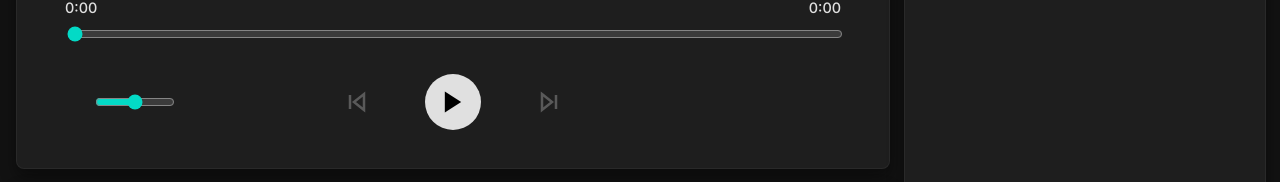
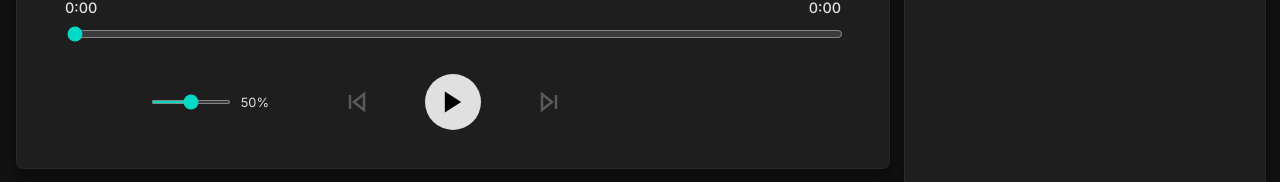
Before and after one commit to Luckysreee/MyAudioPlayer, a React (Vite) app: page / in a window 1280 px wide. Shown: the part 358-540 px from the top of the page. Built offline with nearby package versions, Linux system fonts and the light colour scheme; the HTML template or start-up script is replaced by a standard one.

Commit message:
Redesigning the animations

```diff
--- a/src/App.jsx
+++ b/src/App.jsx
@@ -172,12 +172,18 @@ function App() {
                 </div>
             </header>
 
-            <main className="app-content">
-                {/* Apply Zoom Here via Transform or Font Size */}
+            <main className="app-content" style={{ overflow: 'auto', position: 'relative', width: '100%', height: '100%' }}>
+                {/* Apply Zoom via Transform */}
                 <div style={{
+                    width: `${100 * (100 / zoomLevel)}%`, // Compensate width to keep filling screen relative to scale?
+                    // Actually, if we want "Zoom In", we want elements to get bigger.
+                    // If we scale(1.5), elements are 1.5x bigger. They might overflow.
+                    // Width should be '100%' of the *unscaled* space?
+                    // Let's just set width: '100%' and let it overflow.
                     width: '100%',
                     height: '100%',
-                    fontSize: `${zoomLevel}%`
+                    transform: `scale(${zoomLevel / 100})`,
+                    transformOrigin: 'top left'
                 }}>
                     <AudioPlayer
                         key={resetKey}
--- a/src/components/AudioPlayer.jsx
+++ b/src/components/AudioPlayer.jsx
@@ -319,8 +319,15 @@ const AudioPlayer = ({
                     <div style={{ display: 'grid', gridTemplateColumns: '1fr auto 1fr', alignItems: 'center' }}>
 
                         {/* Volume (Left Side) */}
-                        <div className="volume-control flex-center gap-sm" style={{ justifySelf: 'start' }}>
+                        <div className="volume-control flex-center gap-sm" style={{ justifySelf: 'start', minWidth: '140px' }}>
+                            <button className="btn-icon-small" onClick={() => handleVolumeChange({ target: { value: volume > 0 ? 0 : 0.5 } })} title="Mute/Unmute">
+                                {volume === 0 ? (
+                                    <svg width="20" height="20" viewBox="0 0 24 24" fill="none" stroke="var(--text-muted)" strokeWidth="2"><line x1="1" y1="1" x2="23" y2="23"></line><path d="M9 9v6a3 3 0 0 0 5.12 2.12M15 9.34V4a3 3 0 0 0-5.94-.6"></path><path d="M17 16.95A7 7 0 0 1 5 12v-2m14 0a7 7 0 0 0-2-4.9"></path></svg>
+                                ) : (
                                     <svg width="20" height="20" viewBox="0 0 24 24" fill="none" stroke="var(--text-muted)" strokeWidth="2"><polygon points="11 5 6 9 2 9 2 15 6 15 11 19 11 5"></polygon><path d="M19.07 4.93a10 10 0 0 1 0 14.14M15.54 8.46a5 5 0 0 1 0 7.07" /></svg>
+                                )}
+                            </button>
+                            <div style={{ display: 'flex', flexDirection: 'column', width: '80px', gap: '2px' }}>
                                 <input
                                     type="range"
                                     min="0"
@@ -329,8 +336,11 @@ const AudioPlayer = ({
                                     value={volume}
                                     onChange={handleVolumeChange}
                                     className="no-drag custom-slider"
-                                style={{ width: '80px' }}
+                                    style={{ width: '100%', height: '4px' }}
+                                    title={`Volume: ${Math.round(volume * 100)}%`}
                                 />
+                            </div>
+                            <span style={{ fontSize: '0.8rem', color: 'var(--text-muted)', minWidth: '35px' }}>{Math.round(volume * 100)}%</span>
                         </div>
 
                         {/* Playback Buttons (Center) */}
--- a/src/components/SynthAnimation.jsx
+++ b/src/components/SynthAnimation.jsx
@@ -1,6 +1,6 @@
 import React from 'react';
 
-const SynthAnimation = ({ isPlaying, mode = 'ground', animationDuration = 8 }) => {
+const SynthAnimation = ({ isPlaying, mode = 'ground', animationDuration = 12 }) => {
 
     return (
         <div style={{ width: '100%', height: '100%', position: 'relative', overflow: 'hidden' }}>
```
Lines whose indentation alone changed are shown as unchanged.
